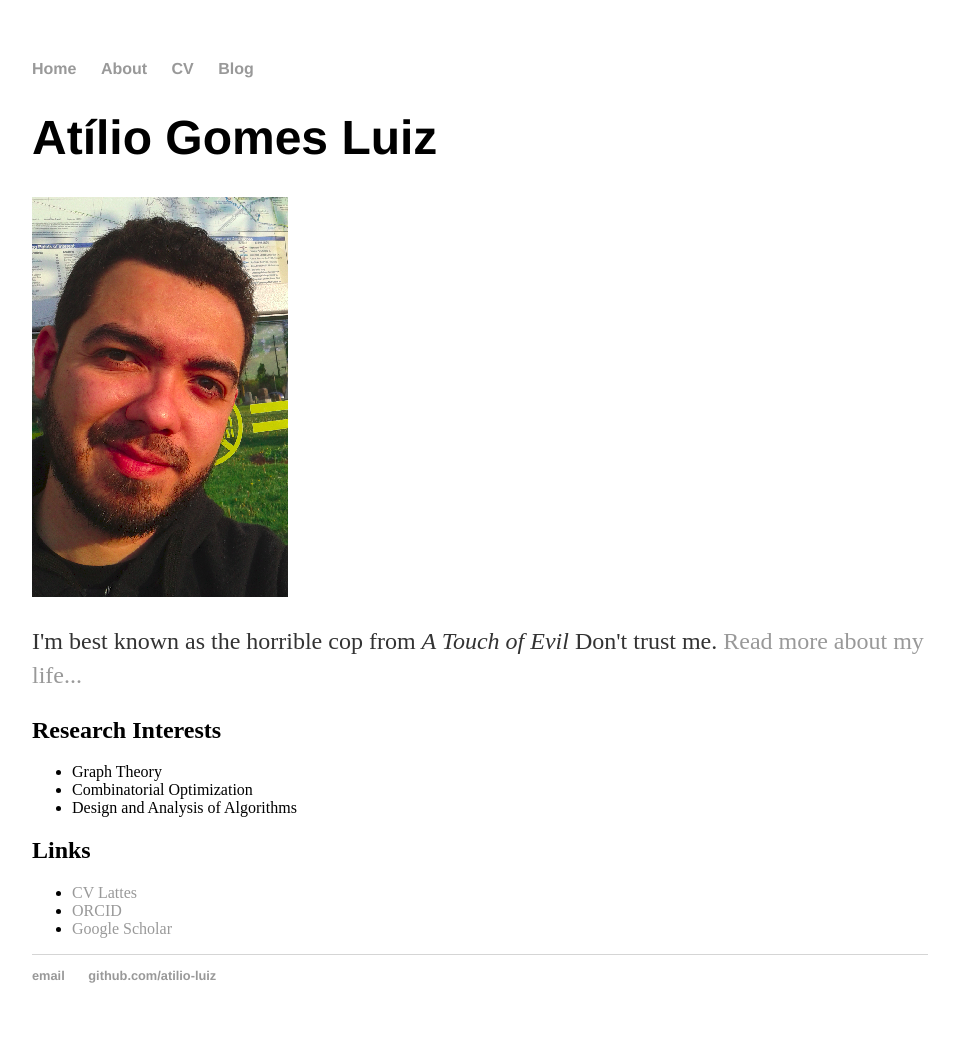
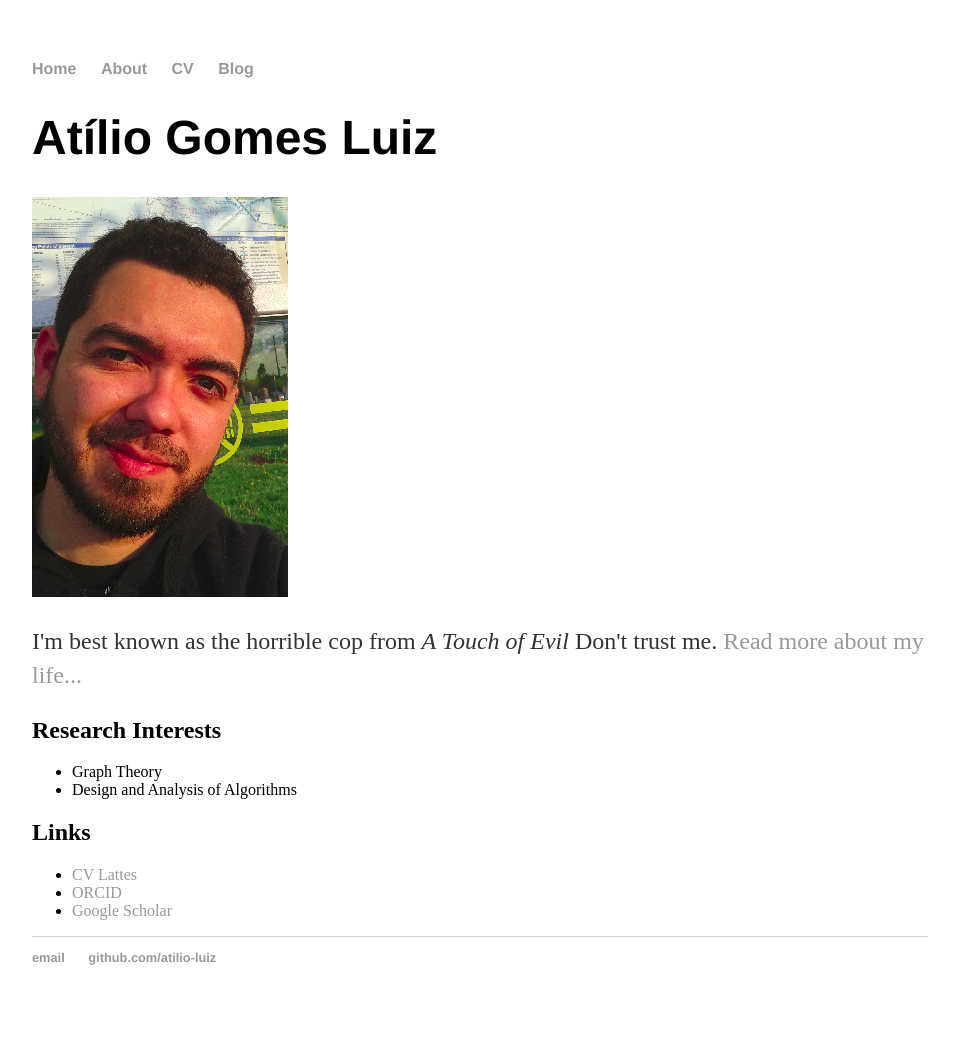
Before and after one commit to Atilio-Luiz/atilio-luiz.github.io, a Jekyll site: the page built from index.md, in a window 1280 px wide. Shown: the whole page, without its empty margins (160-1119 px from the left). Built offline with Jekyll 4.4.1, drawn with Linux system fonts in a browser that asks for light colours.

Commit message:
Update index.md

```diff
--- a/index.md
+++ b/index.md
@@ -9,7 +9,6 @@ title: Atílio Luiz - UFC-Quixadá
 	<h2>Research Interests</h2>
             <ul>
             <li>Graph Theory</li>
-            <li>Combinatorial Optimization</li>
             <li>Design and Analysis of Algorithms</li>
 	    </ul>
         <h2>Links</h2>
```
